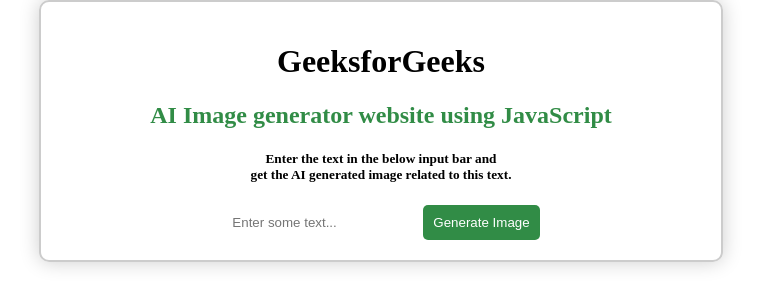
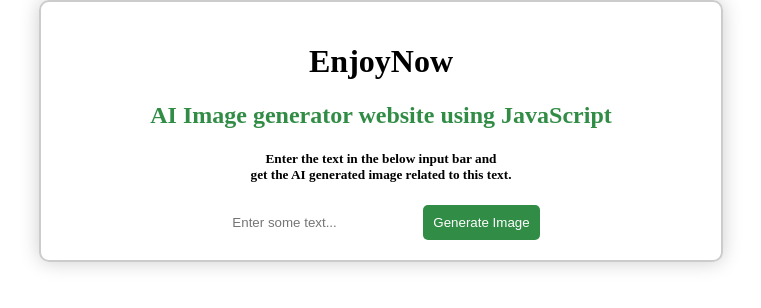
Before and after one commit to SANJAYPAL9900/AI-Image-Generator, a plain HTML site: page AI Image Generator/index.html in a window 1280 px wide. Shown: the whole page, without its empty margins (259-1020 px from the left). Drawn offline with Linux system fonts and the light colour scheme.

Commit message:
Update index.html

```diff
--- a/AI Image Generator/index.html
+++ b/AI Image Generator/index.html
@@ -16,7 +16,7 @@
 	<div class="main-container">
 		<div class="container">
 			<div class="headings-container">
-				<h1>GeeksforGeeks</h1>
+				<h1>EnjoyNow</h1>
 				<h2 class="heading">
 				AI Image generator website
 				using JavaScript
```
